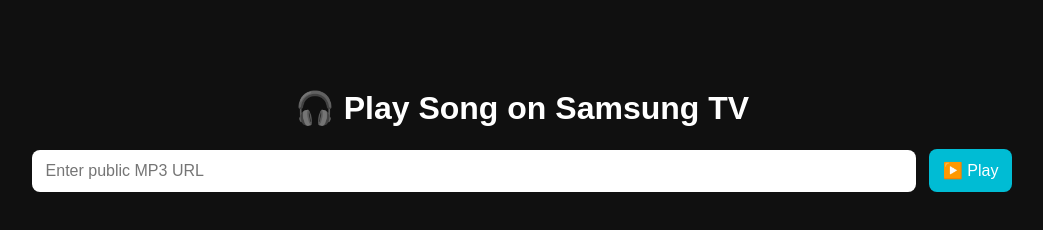
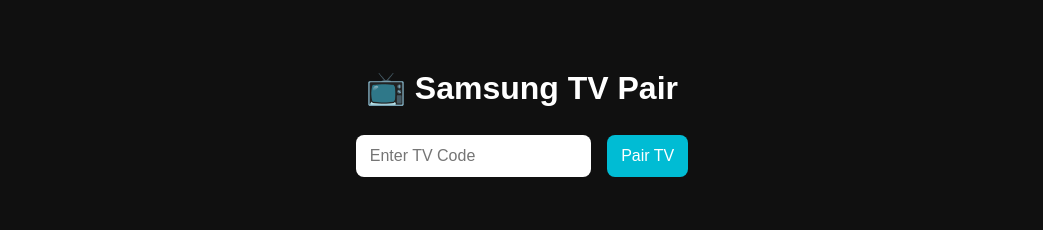
Before and after one commit to Vivekmasona/tvcast, a website: page public/index.html in a window 1280 px wide. Shown: the whole page, without its empty margins (118-1161 px from the left). Drawn offline with Linux system fonts and the light colour scheme.

Commit message:
Update index.html

```diff
--- a/public/index.html
+++ b/public/index.html
@@ -2,45 +2,46 @@
 <html lang="en">
 <head>
   <meta charset="UTF-8">
-  <title>Play Song on Samsung TV</title>
+  <title>Samsung TV Pair & Play</title>
   <meta name="viewport" content="width=device-width,initial-scale=1.0">
   <style>
-    body {
-      font-family: sans-serif;
-      background: #101010;
-      color: #fff;
-      text-align: center;
-      padding: 60px 20px;
+    body { font-family:sans-serif; background:#101010; color:#fff; text-align:center; padding:40px; }
+    input, button {
+      padding:12px 14px; border:none; border-radius:8px;
+      font-size:16px; margin:6px;
     }
-    input, button {
-      padding: 12px 14px;
-      font-size: 16px;
-      border-radius: 8px;
-      border: none;
-    }
-    input {
-      width: 70%;
-      margin-right: 8px;
-    }
-    button {
-      background: #00bcd4;
-      color: white;
-      cursor: pointer;
-    }
-    button:hover { background: #0097a7; }
+    button { background:#00bcd4; color:white; cursor:pointer; }
+    button:hover { background:#0097a7; }
   </style>
 </head>
 <body>
-  <h1>🎧 Play Song on Samsung TV</h1>
-  <input id="songUrl" placeholder="Enter public MP3 URL">
-  <button onclick="send()">▶️ Play</button>
+  <h1>📺 Samsung TV Pair</h1>
+  <div id="pairBox">
+    <input id="pairCode" placeholder="Enter TV Code">
+    <button onclick="pair()">Pair TV</button>
+  </div>
+
+  <div id="playerBox" style="display:none;">
+    <input id="songUrl" placeholder="Enter Song URL">
+    <button onclick="send()">▶️ Play on TV</button>
+  </div>
+
   <p id="msg"></p>
 
   <script>
+    let code = null;
+    async function pair(){
+      code = document.getElementById('pairCode').value.trim();
+      if(!code) return alert("Enter TV code!");
+      document.getElementById('pairBox').style.display = 'none';
+      document.getElementById('playerBox').style.display = 'block';
+      document.getElementById('msg').innerText = "✅ Paired with TV: " + code;
+    }
+
     async function send(){
       const url = document.getElementById('songUrl').value.trim();
-      if(!url) return alert("Enter MP3 URL first!");
-      const res = await fetch("/api/play?url="+encodeURIComponent(url));
+      if(!url) return alert("Enter URL!");
+      const res = await fetch(`/api/play?code=${code}&url=${encodeURIComponent(url)}`);
       const text = await res.text();
       document.getElementById('msg').innerText = text;
     }
```
